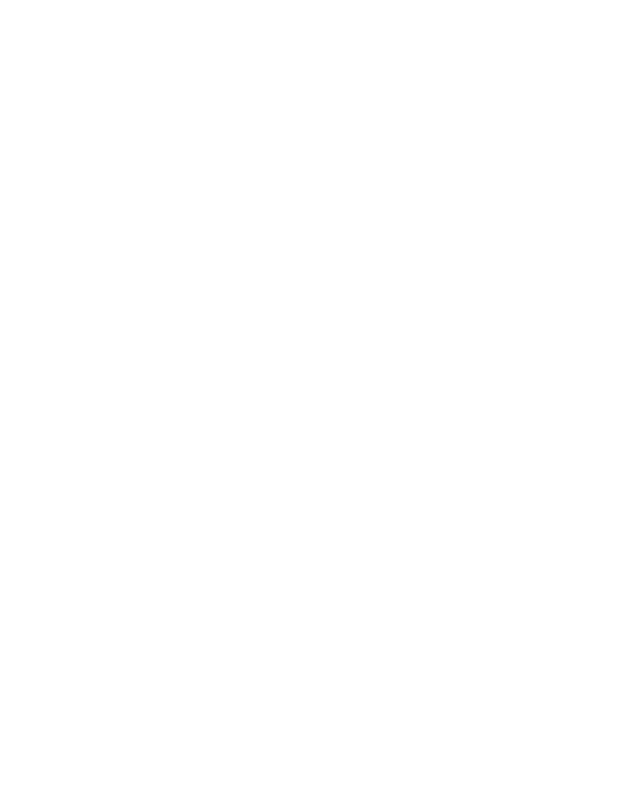
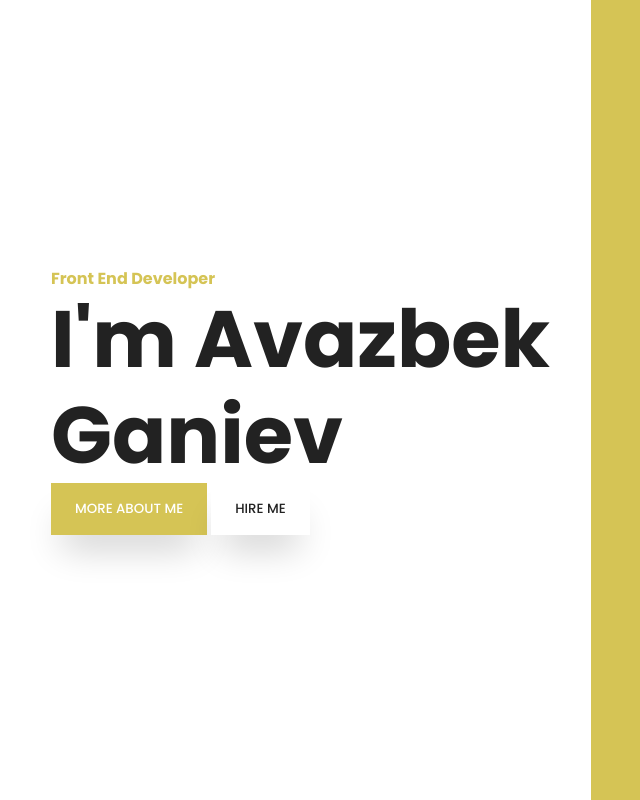
Before and after one commit to AvazbekGaniev/portolio-website, a plain HTML site: page index.html in a window 1280 px wide. Shown: the whole page, without its empty margins (49-689 px from the left). Drawn offline with Linux system fonts and the light colour scheme.

Commit message:
landing page's right is ready

```diff
--- a/index.html
+++ b/index.html
@@ -8,6 +8,24 @@
     <title>Avazbek Ganiev</title>
 </head>
 <body>
+    <div class="landing-page">
+        <div class="left">
+            <div class="position">
+                Front End Developer
+            </div>
+            <div class="name">
+                I'm Avazbek Ganiev
+            </div>
+            <div class="buttons">
+                <button>MORE ABOUT ME</button>
+                <button> HIRE ME</button>
+            </div>
+
+        </div>
+        <div class="right">
+
+        </div>
+    </div>
 
 </body>
 </html>
--- a/style/main.scss
+++ b/style/main.scss
@@ -1,9 +1,55 @@
+@import "fonts";
+
 $primary:#d5c455;
 $black: #222222;
-$shadow : 0 24px 36px -11px rgb(0 0 0 / 9%);
+$shadow :"0 24px 36px -11px rgb(0 0 0 / 9%)";
 
 @mixin flexCenter {
     display: flex;
     justify-content: center;
     align-items: center;
 }
+
+.landing-page{
+    width: 100%;
+    height: 100vh;
+    display: grid;
+    grid-template-columns: 1fr 1fr;
+
+    .left{
+        display: flex;
+        justify-content: center;
+        flex-direction: column;
+        padding-left: 100px;
+        .position{
+            font-family: Bold;
+            color: $primary
+        }
+        .name{
+            font-family: Bold;
+            font-size: 80px;
+            line-height: 1.2;
+            color: $black;
+        }
+        .buttons {
+            button {
+                padding: 16px 24px;
+                background: $primary;
+                color: #fff;
+                font-family: Medium;
+                border: none;
+                box-shadow: 0 24px 36px -11px rgba(0, 0, 0, 0.2);
+
+                &:last-child {
+                    background: #fff;
+                    color: $black
+                }
+            }
+        }
+
+    }
+
+    .right{
+        background-color: $primary;
+    }
+}
```
Also changed, not shown: style/main.css, 1 other file.
